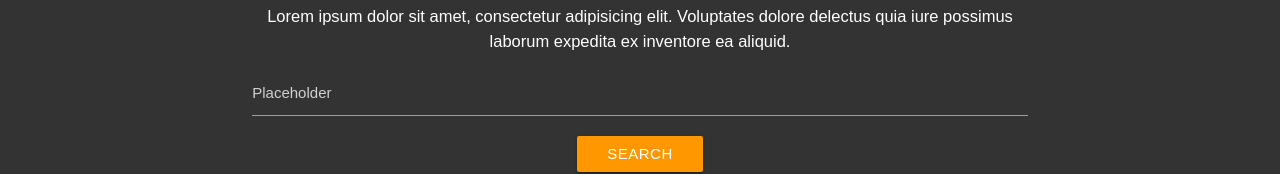
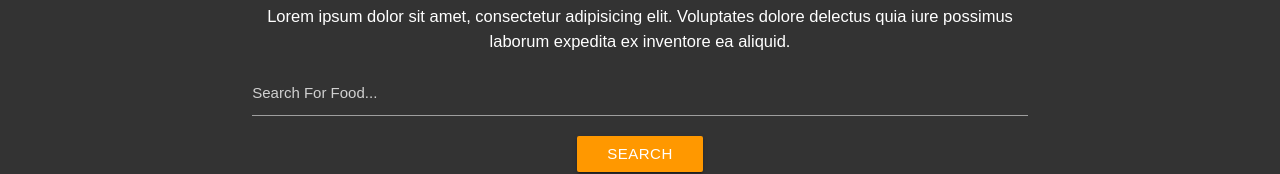
Before and after one commit to hooseon17/sate-client-angular, an Angular app: page / in a window 1280 px wide. Shown: the part 182-356 px from the top of the page. Built offline with nearby package versions, Linux system fonts and the light colour scheme.

Commit message:
Search Food

```diff
--- a/src/app/app.component.html
+++ b/src/app/app.component.html
@@ -6,7 +6,7 @@
           <h1>Sate</h1>
           <p>Lorem ipsum dolor sit amet, consectetur adipisicing elit. Voluptates dolore delectus quia iure possimus laborum expedita
               ex inventore ea aliquid.</p>
-          <input [(ngModel)]="food" placeholder="Placeholder" id="first_name" type="text" class="validate">
+          <input [(ngModel)]="food" placeholder="Search For Food..." id="first_name" type="text" class="validate">
           <a href="#showcase" class="waves-effect waves-light btn orange" (click)="searchFood()">Search</a>
       </div>
   </header>
--- a/src/app/app.component.ts
+++ b/src/app/app.component.ts
@@ -14,7 +14,7 @@ export class AppComponent {
   food: string;
   restaurant = {
 
-    "foodWords": ["pepperoni pizza","sushi","kimchi"],
+    "foodWords": [],
     "location": {
       "lat":"45.5036174",
       "lng":"-73.5798482"
@@ -39,6 +39,11 @@ export class AppComponent {
   }
 
   searchFood() {
+    this.restaurant.foodWords = [];
+    let foodWords = this.food.split(",");
+    foodWords.forEach(food => {
+      this.restaurant.foodWords.push(food);
+    })
     this.http.post('http://sate.us-west-2.elasticbeanstalk.com/api/food/insert/', this.restaurant).map(res => res.json()).subscribe(data => {
       this.list = data;
       this.listAvailable = true;
```
